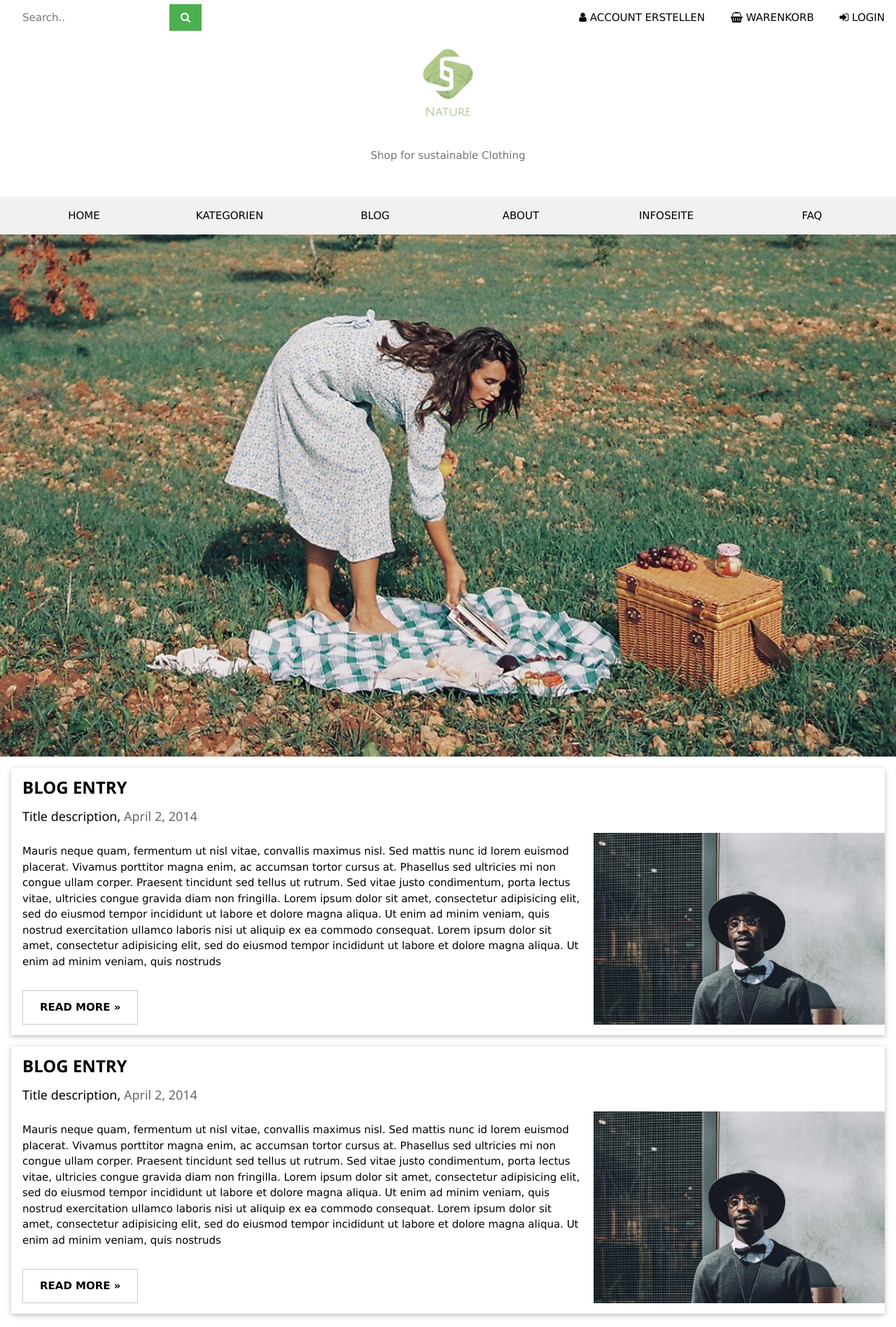
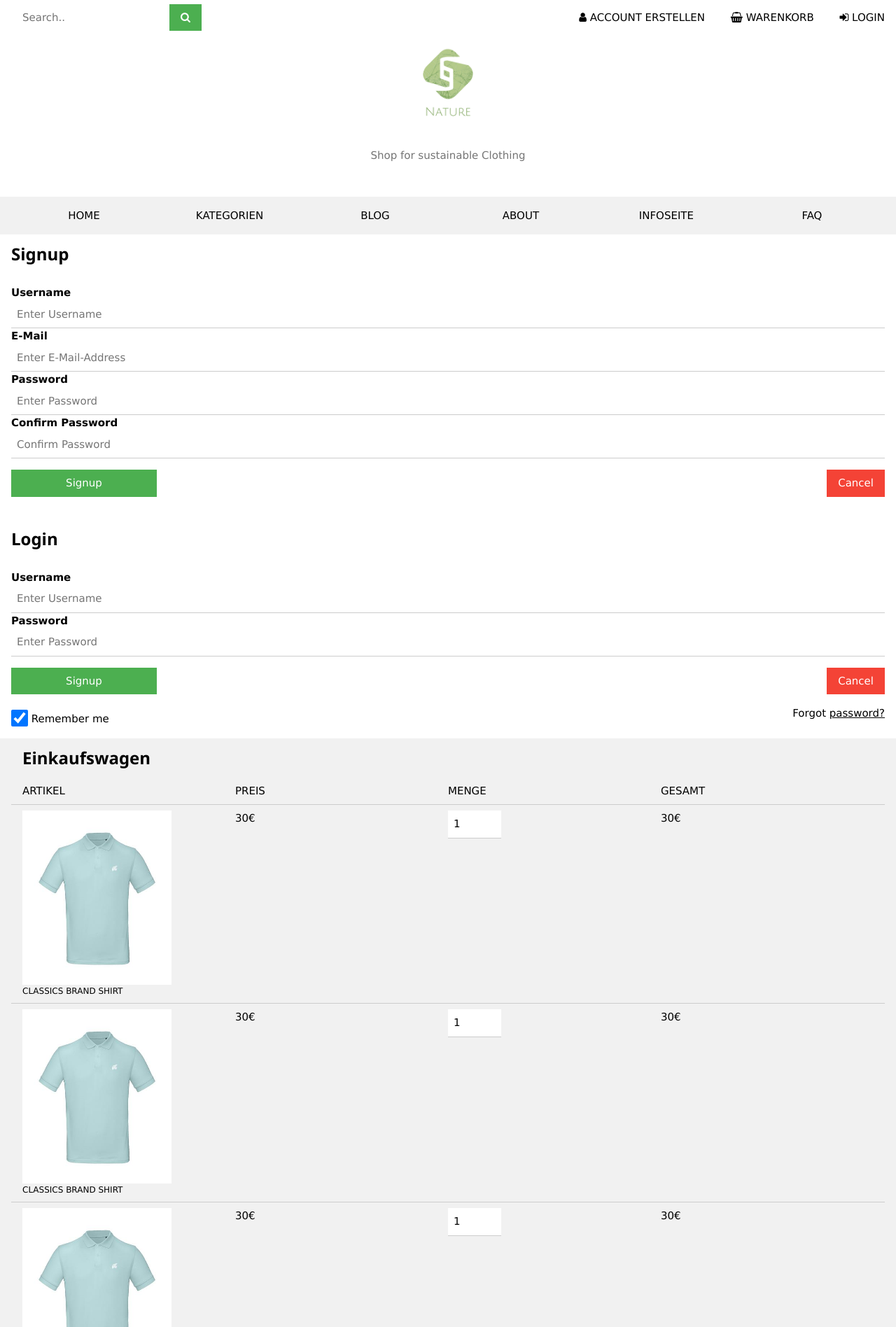
Before and after one commit to flupppi/WebTech-Projekt, a PHP site: page /public_html/index.php in a window 1280 px wide. Shown: the part 33-1929 px from the top of the page at 70% size. Run offline with PHP 8.4, Linux system fonts and the light colour scheme.

Commit message:
Login, Signup, Shopping Cart
Die seiten werden momentan einfach noch auf die Index Seite geladen.

```diff
--- a/WebShop/public_html/cart.html
+++ b/WebShop/public_html/cart.html
@@ -1,10 +1,47 @@
-<!DOCTYPE html>
-<html lang="en">
-<head>
-    <meta charset="UTF-8">
-    <title>Title</title>
-</head>
-<body>
 
-</body>
-</html>
+<section class="w3-container w3-light-grey">
+    <h2 class="w3-xlarge w3-bold w3-margin-left"> Einkaufswagen</h2>
+
+    <nav class="w3-row w3-padding w3-border-bottom">
+        <label class="w3-quarter">ARTIKEL</label>
+        <label class="w3-quarter">PREIS</label>
+        <label class="w3-quarter">MENGE</label>
+        <label class="w3-quarter">GESAMT</label>
+    </nav>
+
+    <article class="w3-row w3-padding w3-border-bottom">
+        <div class=" w3-quarter">
+            <img class="" style=" max-width: 70% " src="img/deluxe_polo_mint_white_large.jpg" alt="polo shirt">
+            <figcaption class="w3-small"> CLASSICS BRAND SHIRT</figcaption>
+        </div>
+        <label class="w3-quarter">30€</label>
+        <div class="w3-quarter">
+        <input class=" w3-quarter w3-input" type="number" value="1" min="1" max="10" >
+        </div>
+        <label class="w3-quarter ">30€</label>
+    </article>
+    <article class="w3-row w3-padding w3-border-bottom">
+        <div class=" w3-quarter">
+            <img class="" style=" max-width: 70% " src="img/deluxe_polo_mint_white_large.jpg" alt="polo shirt">
+            <figcaption class="w3-small"> CLASSICS BRAND SHIRT</figcaption>
+        </div>
+        <label class="w3-quarter">30€</label>
+        <div class="w3-quarter">
+            <input class=" w3-quarter w3-input" type="number" value="1" min="1" max="10" >
+        </div>
+        <label class="w3-quarter">30€</label>
+    </article>
+    <article class="w3-row w3-padding w3-border-bottom">
+        <div class=" w3-quarter">
+            <img class="" style=" max-width: 70% " src="img/deluxe_polo_mint_white_large.jpg" alt="polo shirt">
+            <figcaption class="w3-small"> CLASSICS BRAND SHIRT</figcaption>
+        </div>
+        <label class="w3-quarter">30€</label>
+        <div class="w3-quarter">
+            <input class=" w3-quarter w3-input" type="number" value="1" min="1" max="10" >
+        </div>
+        <label class="w3-quarter">30€</label>
+    </article>
+
+
+</section>
--- a/WebShop/public_html/header.html
+++ b/WebShop/public_html/header.html
@@ -29,7 +29,7 @@
                 </button>
 
 
-                <button href="#" role="button" tabindex="0" class=" w3-button "><i
+                <button onclick="" role="button" tabindex="0" class=" w3-button "><i
                         class="fa fa-shopping-basket"></i>
                     WARENKORB</button>
                 <button href="#" role="button" tabindex="0" class=" w3-button"><i
--- a/WebShop/public_html/index.php
+++ b/WebShop/public_html/index.php
@@ -3,5 +3,8 @@
 
 <?php
     include "header.php";
+    include "signup.html";
+    include "login.html";
+    include "cart.html";
     include "index.html";
     include "footer.php";
--- a/WebShop/public_html/login.html
+++ b/WebShop/public_html/login.html
@@ -1,10 +1,18 @@
-<!DOCTYPE html>
-<html lang="en">
-<head>
-    <meta charset="UTF-8">
-    <title>Title</title>
-</head>
-<body>
+<h2 class="w3-xlarge w3-bold w3-margin-left"> Login</h2>
+<form class="w3-container w3-padding-16" action="/action_page.php" method="post">
 
-</body>
-</html>
+        <label class="w3-medium w3-bold">Username</label>
+        <input class="w3-input" type="text" placeholder="Enter Username" name="uname" required>
+
+        <label class="w3-medium w3-bold ">Password</label>
+        <input class="w3-input" type="password" placeholder="Enter Password" name="psw" required>
+
+        <button class="w3-button w3-green w3-mobile w3-margin-top w3-margin-bottom w3-col m2  " type="submit">Signup</button>
+        <button type="button" class="w3-button  w3-red w3-margin-top w3-mobile  w3-right">Cancel</button>
+<div class="w3-row">
+        <input class="w3-check " type="checkbox" checked="checked" name="remember"> <label>Remember me</label>
+        <span class="w3-right">Forgot <a href="#">password?</a></span>
+</div>
+
+
+</form>
--- /dev/null
+++ b/WebShop/public_html/signup.html
@@ -0,0 +1,21 @@
+
+<h2 class="w3-xlarge w3-bold w3-margin-left"> Signup</h2>
+<form class="w3-container w3-padding-16" action="/action_page.php" method="post">
+
+        <label class="w3-medium w3-bold" >Username</label>
+        <input class="w3-input  " type="text" placeholder="Enter Username" name="uname" required>
+
+        <label class="w3-medium w3-bold">E-Mail</label>
+        <input class="w3-input  " type="text" placeholder="Enter E-Mail-Address" name="mail" required>
+
+        <label class="w3-medium w3-bold ">Password</label>
+        <input class="w3-input" type="password" placeholder="Enter Password" name="psw" required>
+
+        <label class="w3-medium w3-bold ">Confirm Password</label>
+        <input class="w3-input " type="password" placeholder="Confirm Password" name="psw" required>
+
+
+        <button class="w3-button w3-green w3-mobile w3-margin-top w3-margin-bottom w3-col m2  " type="submit">Signup</button>
+        <button type="button" class="w3-button  w3-red w3-margin-top w3-mobile  w3-right">Cancel</button>
+
+</form>
```
Also changed, not shown: WebShop/public_html/register.html (deleted, +0 -10 lines).
